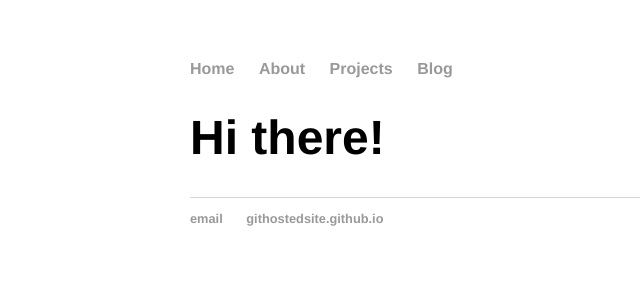
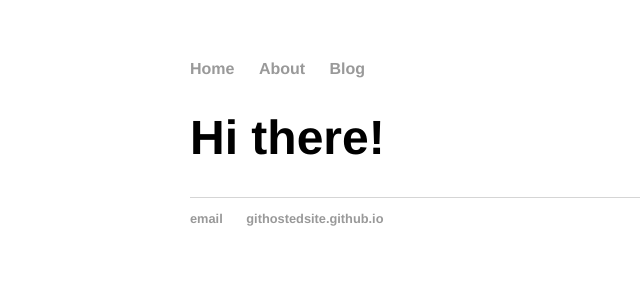
Before and after one commit to githostedsite/githostedsite.github.io, a Jekyll site: the page built from index.html, in a window 1280 px wide. Shown: the top 300 px of the page, without its empty margins (2-642 px from the left). Built offline with Jekyll 4.4.1, drawn with Linux system fonts in a browser that asks for light colours.

Commit message:
Update header.html

```diff
--- a/_includes/header.html
+++ b/_includes/header.html
@@ -3,7 +3,7 @@
     		<ul>
         		<li><a href="/">Home</a></li>
 	        	<li><a href="/about">About</a></li>
-        		<li><a href="/Projects">Projects</a></li>
+        		<!-- <li><a href="/Projects">Projects</a></li> -->
         		<li><a href="/blog">Blog</a></li>
     		</ul>
 	</nav>
```
